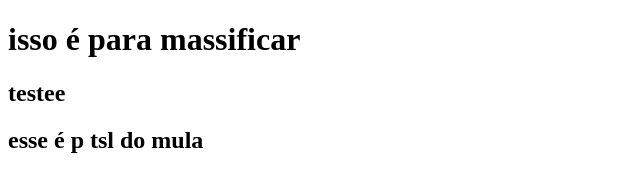
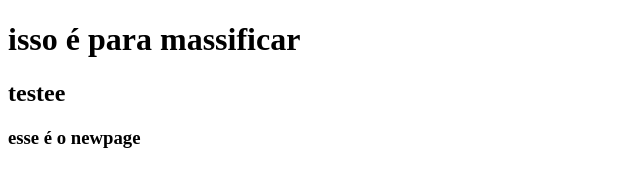
Before and after one commit to mvieira-coder/javascript-git, a plain HTML site: page index.html in a window 1280 px wide. Shown: the whole page, without its empty margins (0-640 px from the left). Drawn offline with Linux system fonts and the light colour scheme.

Commit message:
adiciona o newpage

```diff
--- a/index.html
+++ b/index.html
@@ -10,9 +10,7 @@
 <body>
   <h1>isso é para massificar</h1>
   <h2>testee</h2>
-
-  <h2>esse é p tsl do mula</h2>
-
+  <h3>esse é o newpage</h3>
   <script src="/script.js"></script>
 </body>
 
```
